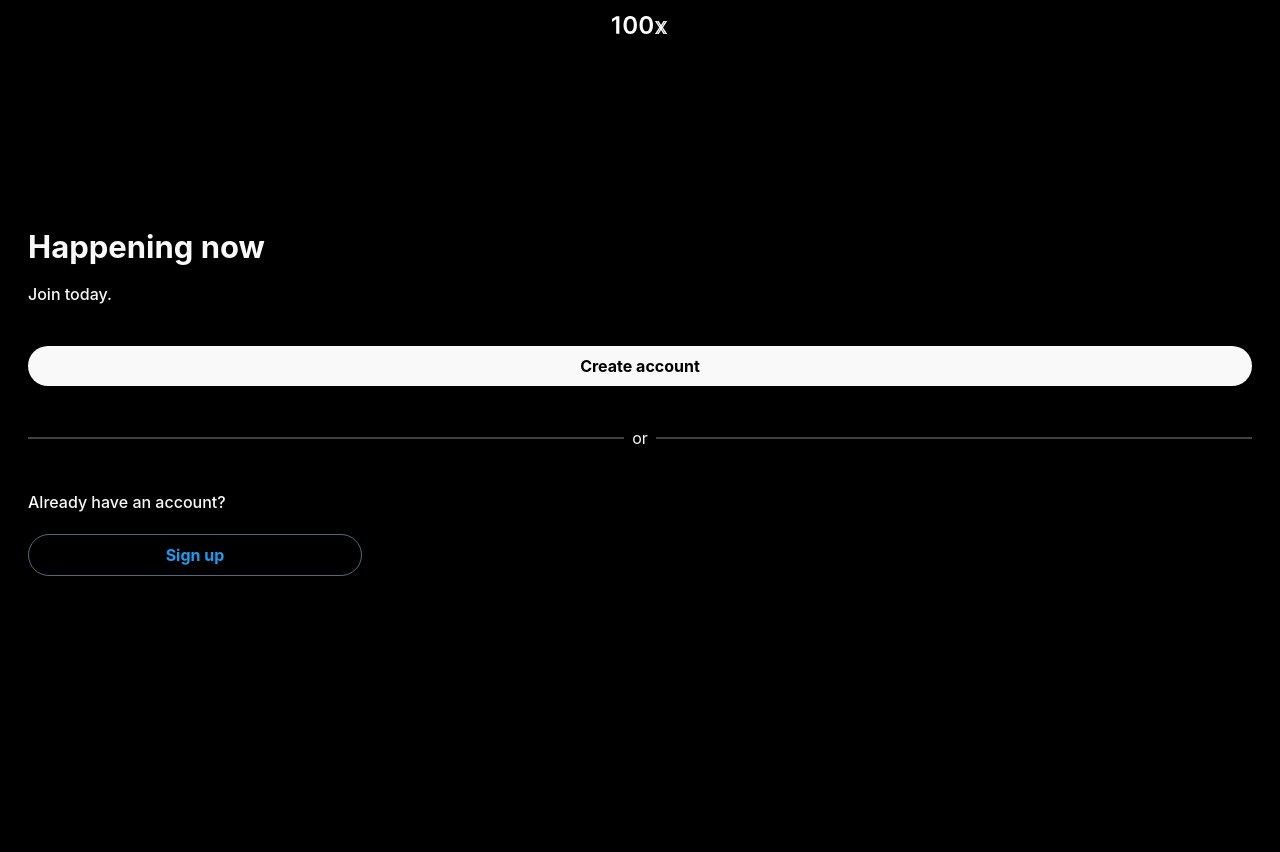
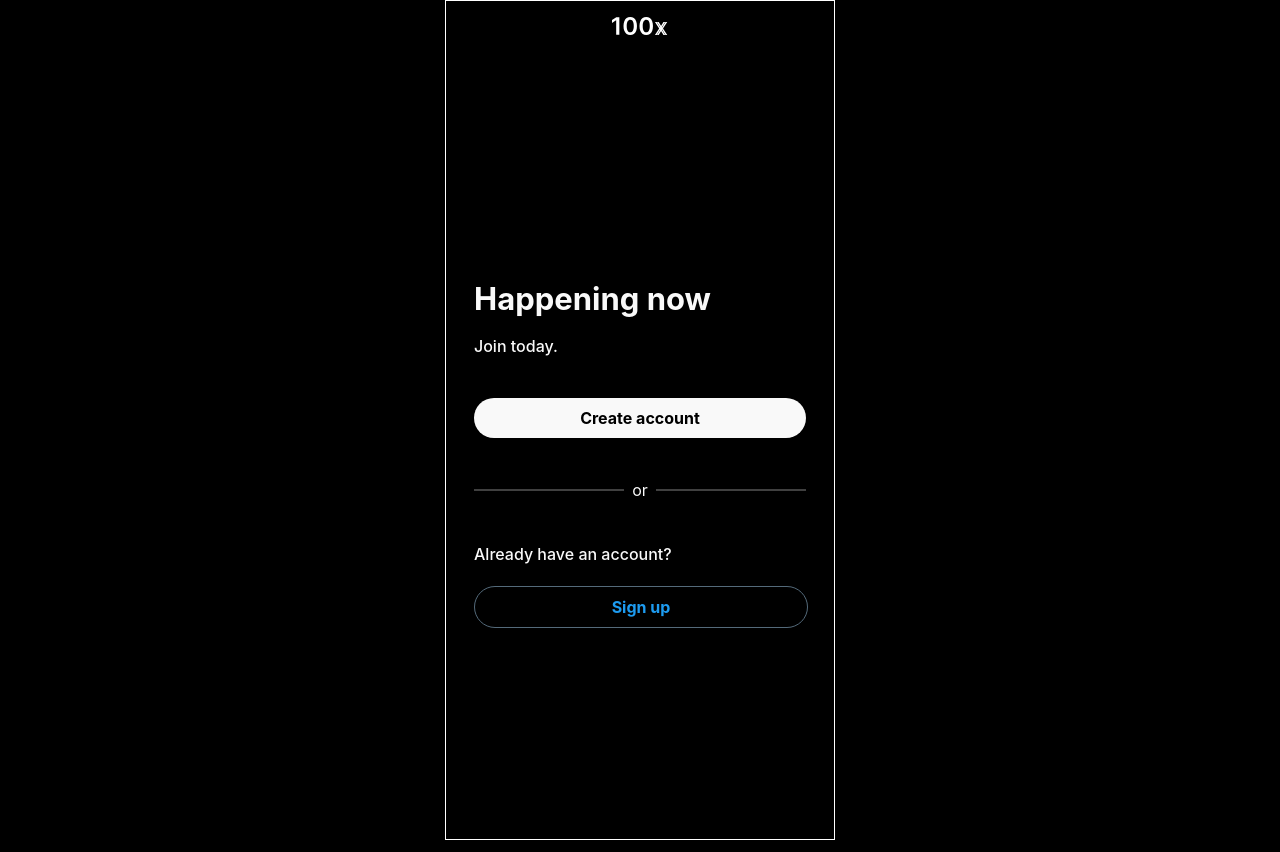
Before and after one commit to 100x-Engineers/layouts-assignment-ajinkyabodke, a website: page src/login/index.html in a window 1280 px wide. Before the commit the page ends 800 px from the top, so only its background shows below. Drawn offline with Linux system fonts and the light colour scheme.

Commit message:
Add mobile view

```diff
--- a/src/login/index.html
+++ b/src/login/index.html
@@ -6,8 +6,13 @@
     <title>100x</title>
     <link href="../../dist/output.css" rel="stylesheet" />
   </head>
-  <body class="bg-neutral-1000 ">
-    <header class="fixed flex w-full items-end justify-center px-3 py-4">
+  <body
+    class="bg-neutral-1000 md:mx-auto md:h-[840px] md:w-[390px] md:border md:border-white md:mb-0"
+  >
+     <!-- Added few extra styling to show mobile view in md devices on all of the pages -->
+    <header
+      class="fixed flex w-full items-center justify-center px-3 py-4 md:static"
+    >
       <img src="../../public/images/100x-logo.svg" />
     </header>
     <main class="flex h-screen w-full items-center">
```
Also changed, not shown: src/login/create-account-step-1.html (+3 -1 lines), dist/output.css.
